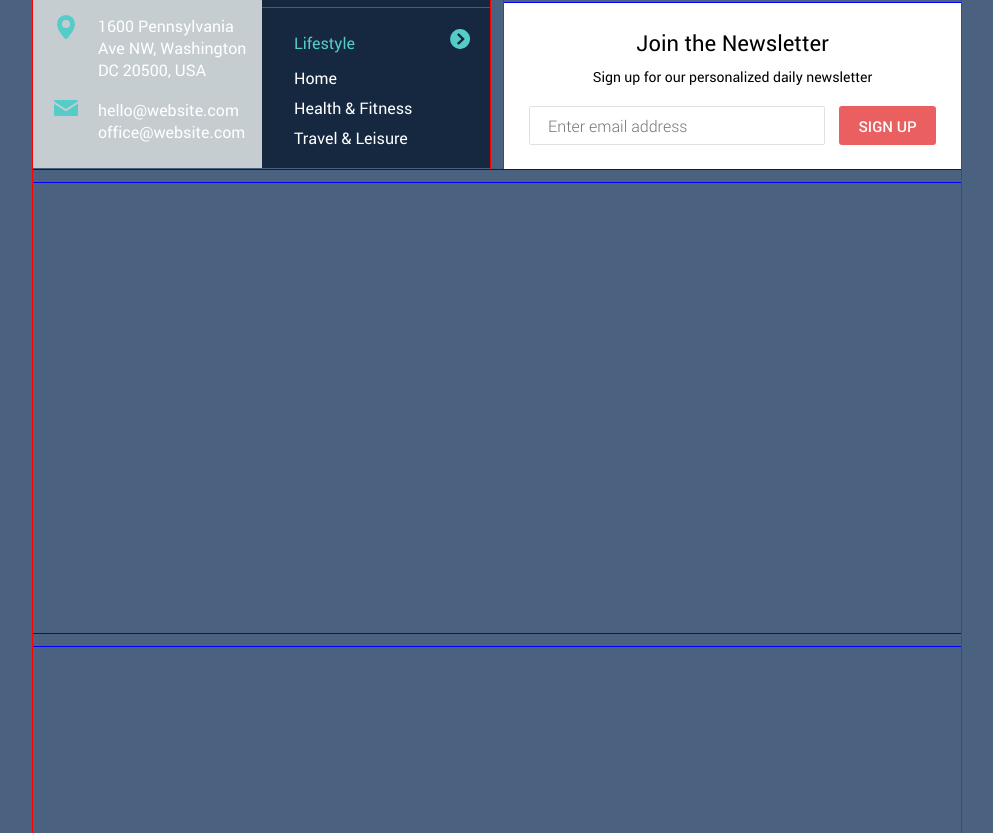
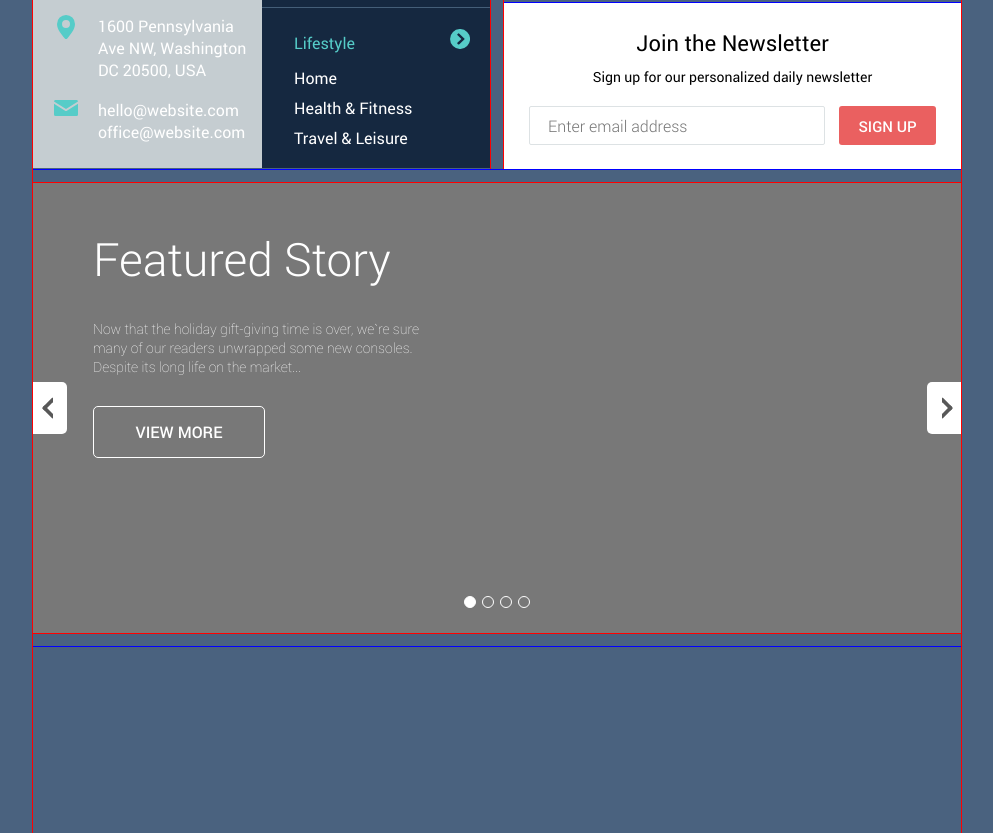
Before and after one commit to ArslanGapizov/magazine, a website: page index.html in a window 1280 px wide. Shown: the part 684-1517 px from the top of the page, without its empty margins (143-1136 px from the left). Drawn offline with nearby package versions, Linux system fonts and the light colour scheme; files that its build step writes are made by us from their sources.

Commit message:
feat: add styles to slider-block

```diff
--- a/index.html
+++ b/index.html
@@ -373,7 +373,44 @@
             </div>
         </div>
         <div class="row">
-            <div class="slider-block"></div>
+            <div class="slider-block">
+                <input type="radio" class="slide-block__radio" id="slide-block-radio-1" name="slider" checked>
+                <input type="radio" class="slide-block__radio" id="slide-block-radio-2" name="slider">
+                <input type="radio" class="slide-block__radio" id="slide-block-radio-3" name="slider">
+                <input type="radio" class="slide-block__radio" id="slide-block-radio-4" name="slider">
+                <div class="slider-block__list">
+                    <div class="slider-block__slide">
+                        <h2 class="slider-block__title">Featured Story</h2>
+                        <p class="slide-block__text">Now that the holiday gift-giving time is over, we`re sure many of our readers unwrapped some new consoles. Despite its long life on the market...</p>
+                        <a href="#" class="slide-block__btn">view more</a>
+                    </div>
+                    <div class="slider-block__slide">
+                        <h2 class="slider-block__title">Featured Story</h2>
+                        <p class="slide-block__text">Now that the holiday gift-giving time is over, we`re sure many of our readers unwrapped some new consoles. Despite its long life on the market...</p>
+                        <a href="" class="slide-block__btn">view more</a>
+                    </div>
+                    <div class="slider-block__slide">
+                        <h2 class="slider-block__title">Featured Story</h2>
+                        <p class="slide-block__text">Now that the holiday gift-giving time is over, we`re sure many of our readers unwrapped some new consoles. Despite its long life on the market...</p>
+                        <a href="" class="slide-block__btn">view more</a>
+                    </div>
+                    <div class="slider-block__slide">
+                        <h2 class="slider-block__title">Featured Story</h2>
+                        <p class="slide-block__text">Now that the holiday gift-giving time is over, we`re sure many of our readers unwrapped some new consoles. Despite its long life on the market...</p>
+                        <a href="" class="slide-block__btn">view more</a>
+                    </div>
+                </div>
+                <div class="slider-block__toggles">
+                    <label for="slide-block-radio-1" class="slider-block__toggle"></label>
+                    <label for="slide-block-radio-2" class="slider-block__toggle"></label>
+                    <label for="slide-block-radio-3" class="slider-block__toggle"></label>
+                    <label for="slide-block-radio-4" class="slider-block__toggle"></label>
+                </div>
+                <div class="slider-block__arrows">
+                    <div class="slider-block__arrow slider-block__arrow_left" id="slider-block-arrow-left"></div>
+                    <div class="slider-block__arrow slider-block__arrow_right" id="slider-block-arrow-right"></div>
+                </div>
+            </div>
         </div>
         <div class="row">
             <div class="post post_big"></div>
--- a/sass/blocks/slider-block.scss
+++ b/sass/blocks/slider-block.scss
@@ -1,5 +1,120 @@
 .slider-block{
+    position: relative;
     width: 100%;
     height: 450px;
     outline: 1px solid red;
+    overflow: hidden;
 }
+.slide-block__radio{
+    display: none;
+}
+.slider-block__list{
+    display: flex;
+    transition: 0.3s;
+}
+.slider-block__slide{
+    width: 100%;
+    height: 450px;
+    flex-shrink: 0;
+    padding-left: 60px;
+    padding-top: 45px;
+    padding-right: 60px;
+    padding-bottom: 45px;
+    color: #fff;
+    background-color: #787878;
+}
+.slider-block__title{
+    font-size: 46px;
+    font-weight: 300;
+    margin-bottom: 30px;
+}
+.slide-block__text{
+    width: 360px;
+    font-size: 14px;
+    font-weight: 100;
+    margin-bottom: 30px;
+}
+.slide-block__btn{
+    display: block;
+    width: 172px;
+    height: 52px;
+    line-height: 50px;
+    font-size: 16px;
+    font-weight: 500;
+    text-align: center;
+    text-decoration: none;
+    text-transform: uppercase;
+    color: #fff;
+    border: 1px solid #fff;
+    border-radius: 5px;
+}
+.slider-block__toggles{
+    position: absolute;
+    bottom: 25px;
+    left: 50%;
+    transform: translate(-50%);
+    display: flex;
+}
+.slider-block__toggle{
+    display: block;
+    width: 12px;
+    height: 12px;
+    margin-right: 6px;
+    border: 1px solid #fff;
+    border-radius: 50%;
+    cursor: pointer;
+    &:last-of-type{
+        margin-right: 0;
+    }
+}
+.slider-block__arrow{
+    position: absolute;
+    top: calc(50% - 26px);
+    display: block;
+    width: 34px;
+    height: 52px;
+    background-color: #fff;
+    cursor: pointer;
+    &::before{
+        content: '';
+        position: absolute;
+        top: 50%;
+        left: 50%;
+        margin-top: -8px;
+        transform: rotate(45deg) ;
+        display: block;
+        width: 16px;
+        height: 16px;
+        border: 4px solid #585858;
+        border-radius: 2px;
+    }
+    &_left{
+        left: 0;
+        border-top-right-radius: 5px;
+        border-bottom-right-radius: 5px;
+        &::before{
+            margin-left: -5px;
+            border-right-color: transparent;
+            border-top-color: transparent;
+        }
+    }
+    &_right{
+        right: 0;
+        border-top-left-radius: 5px;
+        border-bottom-left-radius: 5px;
+        &::before{
+            margin-left: -10px;
+            border-left-color: transparent;
+            border-bottom-color: transparent;
+        }
+    }
+}
+@for $i from 1 through 4{
+  #slide-block-radio-#{$i}:checked ~ .slider-block__toggles [for="slide-block-radio-#{$i}"]{
+    background-color: #fff;
+  }
+  $shift: -100% * ($i - 1);
+  #slide-block-radio-#{$i}:checked ~ .slider-block__list{
+      transform: translate($shift);
+  }
+}
```
